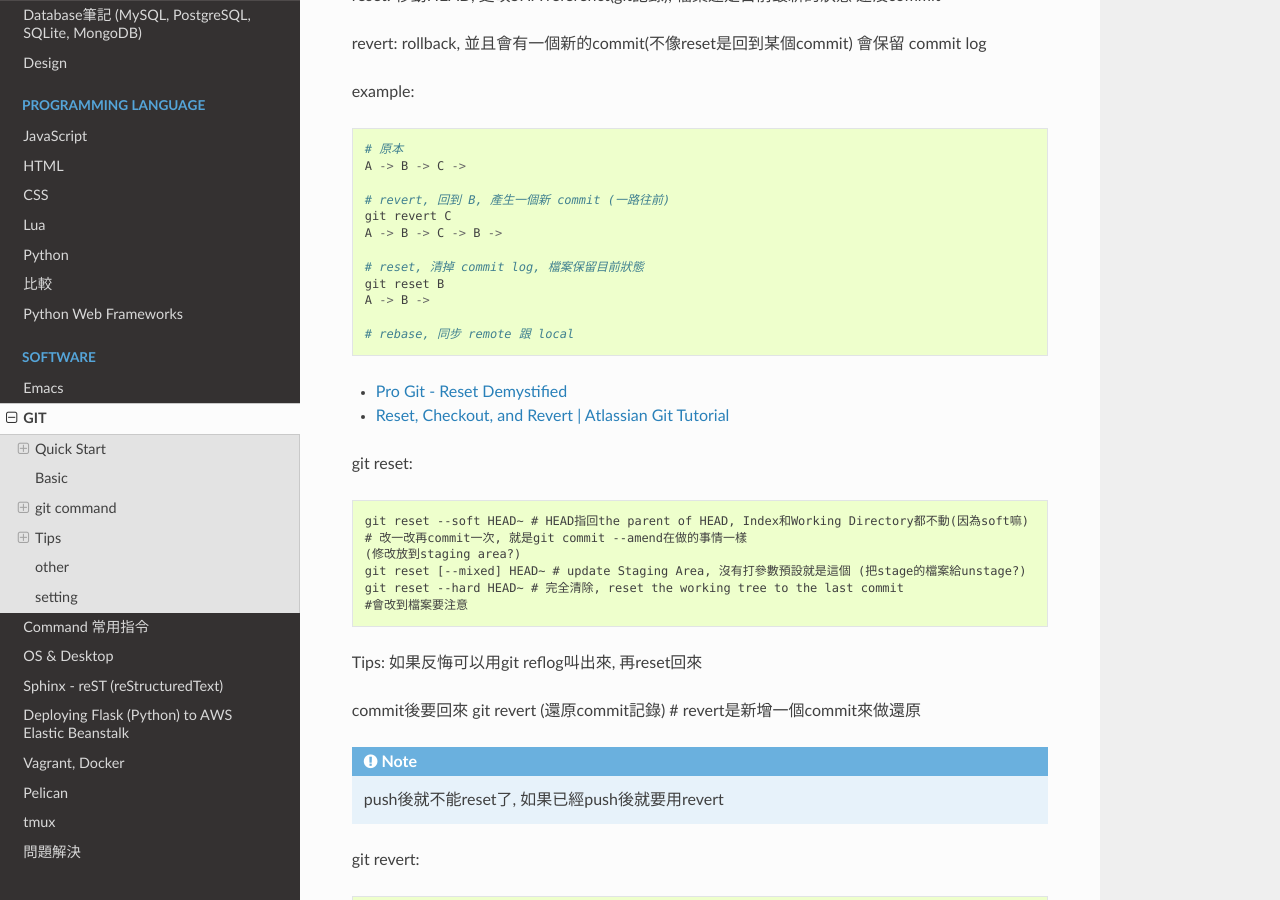
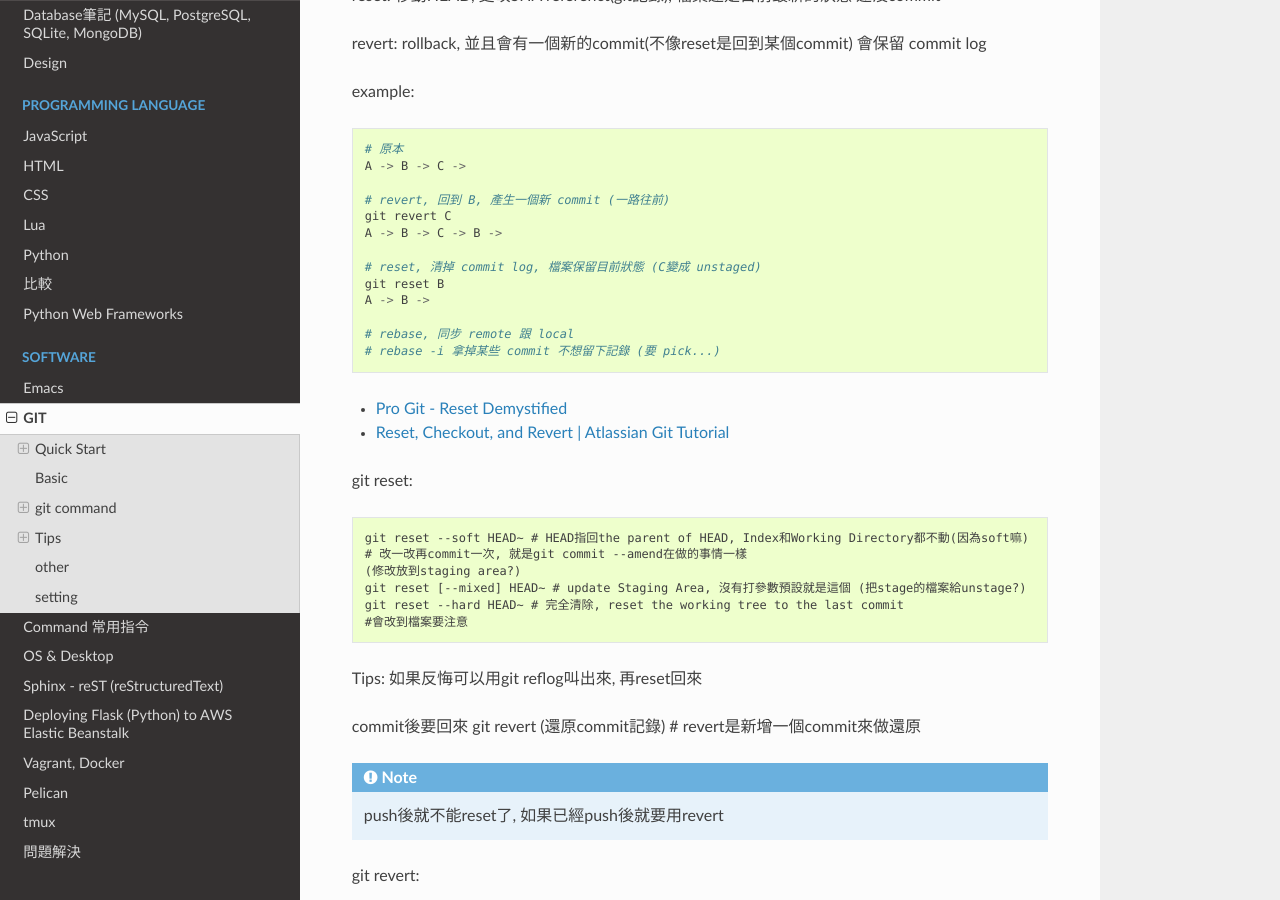
Before and after one commit to moogoo78/comp.suhen.org, a Sphinx documentation site: the page built from docs/source/soft/git.rst, in a window 1280 px wide and 900 px high, scrolled down 2075 px. Built offline with Sphinx 7.4.7 and the Read the Docs theme 2.0.0, drawn with Linux system fonts in a browser that asks for light colours.

Commit message:
edited source

```diff
--- a/docs/source/soft/git.rst
+++ b/docs/source/soft/git.rst
@@ -101,11 +101,12 @@ example::
   git revert C
   A -> B -> C -> B ->
 
-  # reset, 清掉 commit log, 檔案保留目前狀態
+  # reset, 清掉 commit log, 檔案保留目前狀態 (C變成 unstaged)
   git reset B
   A -> B ->
 
   # rebase, 同步 remote 跟 local
+  # rebase -i 拿掉某些 commit 不想留下記錄 (要 pick...)
 
 
 * `Pro Git - Reset Demystified <http://progit.org/2011/07/11/reset.html>`__
```
